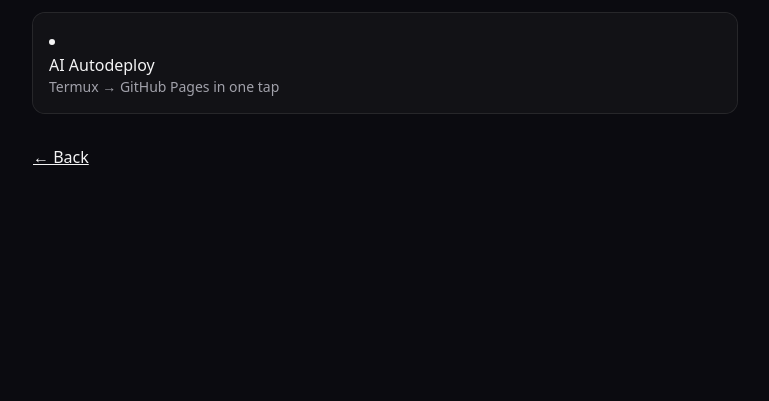
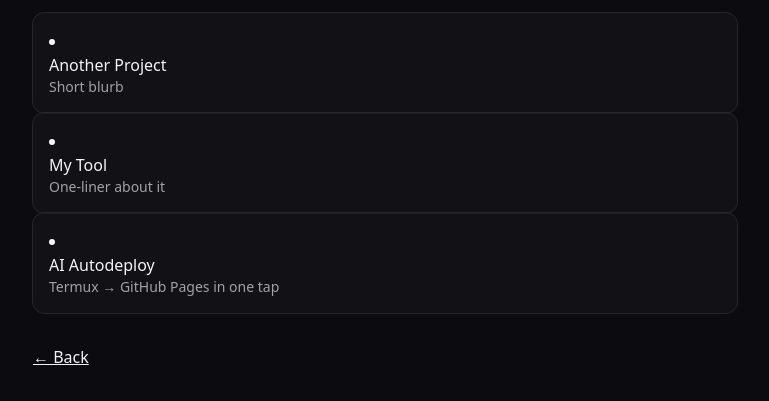
Before and after one commit to warrenet/WarrenWorks-Lab, a plain HTML site: page projects.html in a window 1280 px wide. Shown: the part 67-468 px from the top of the page, without its empty margins (255-1024 px from the left). Drawn offline with nearby package versions, Linux system fonts and the light colour scheme.

Commit message:
deploy: 2025-09-30_211000

```diff
--- a/projects.html
+++ b/projects.html
@@ -5,6 +5,12 @@
     <h1 class="text-2xl font-semibold">Projects</h1>
     <ul class="mt-4 space-y-3"></ul>
       <li class="p-4 rounded-xl bg-zinc-900/60 ring-1 ring-zinc-800">
+        <a class="block" href="https://link"><div class="font-medium">Another Project</div><div class="text-sm text-zinc-400">Short blurb</div></a>
+      </li>
+      <li class="p-4 rounded-xl bg-zinc-900/60 ring-1 ring-zinc-800">
+        <a class="block" href="https://link"><div class="font-medium">My Tool</div><div class="text-sm text-zinc-400">One-liner about it</div></a>
+      </li>
+      <li class="p-4 rounded-xl bg-zinc-900/60 ring-1 ring-zinc-800">
         <a class="block" href="https://warrenet.github.io/WarrenWorks-Lab/"><div class="font-medium">AI Autodeploy</div><div class="text-sm text-zinc-400">Termux → GitHub Pages in one tap</div></a>
       </li>
     <p class="mt-8"><a href="./" class="underline">← Back</a></p>
```
